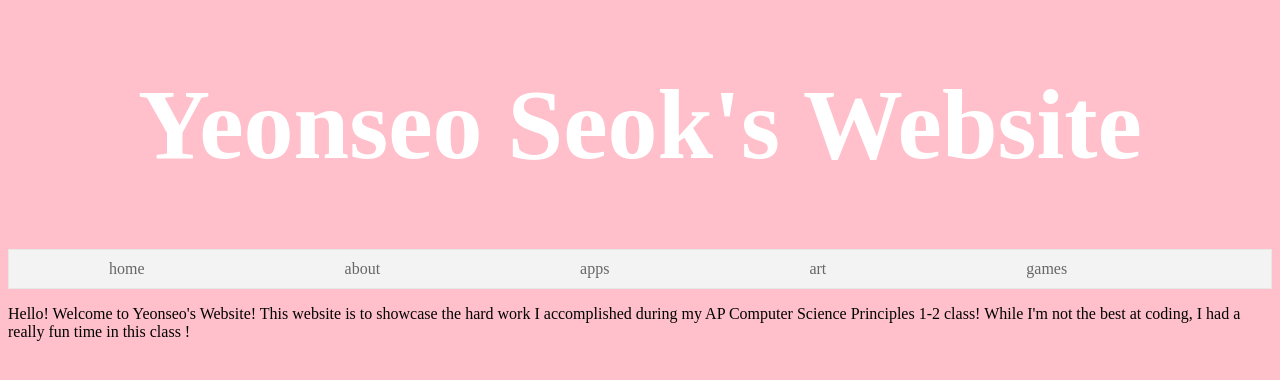
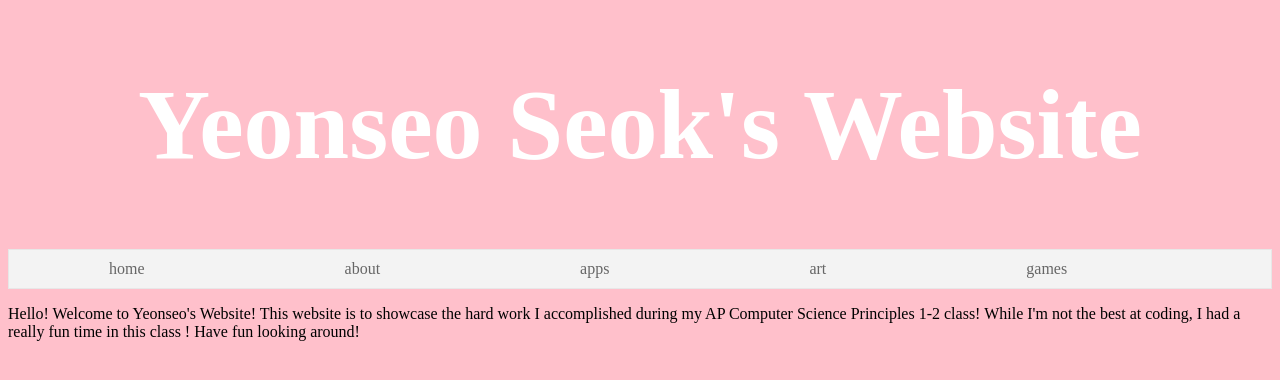
Before and after one commit to WVCS/wvcs--yeonseoseok, a plain HTML site: page home.html in a window 1280 px wide. Drawn offline with Linux system fonts and the light colour scheme.

Commit message:
Update home.html

```diff
--- a/home.html
+++ b/home.html
@@ -18,7 +18,7 @@
 
     </ul>
 
-</p> Hello! Welcome to Yeonseo's Website! This website is to showcase the hard work I accomplished during my AP Computer Science Principles 1-2 class! While I'm not the best at coding, I had a really fun time in this class ! </p>
+</p> Hello! Welcome to Yeonseo's Website! This website is to showcase the hard work I accomplished during my AP Computer Science Principles 1-2 class! While I'm not the best at coding, I had a really fun time in this class ! Have fun looking around! </p>
 </body>
 
 
```
